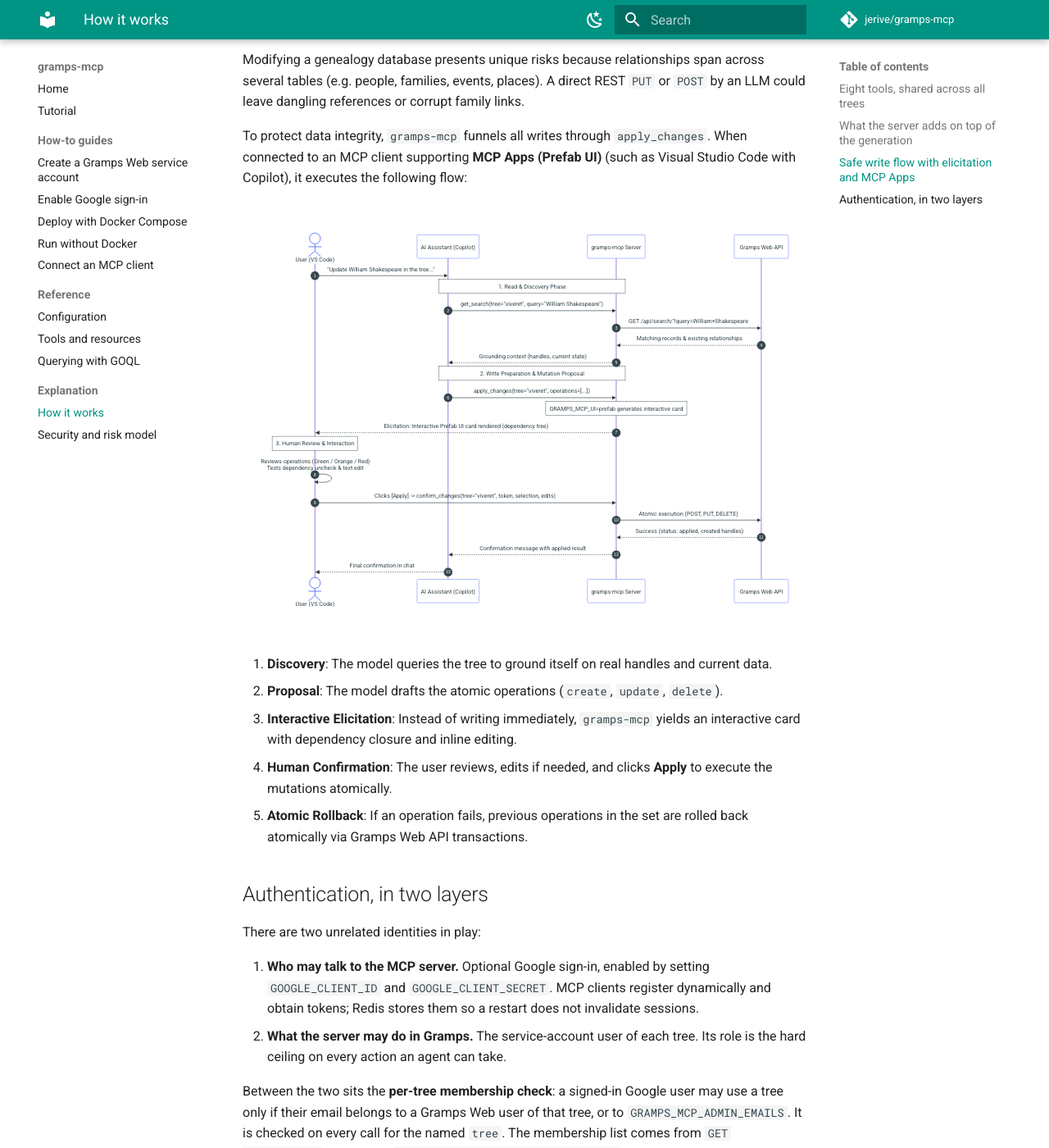
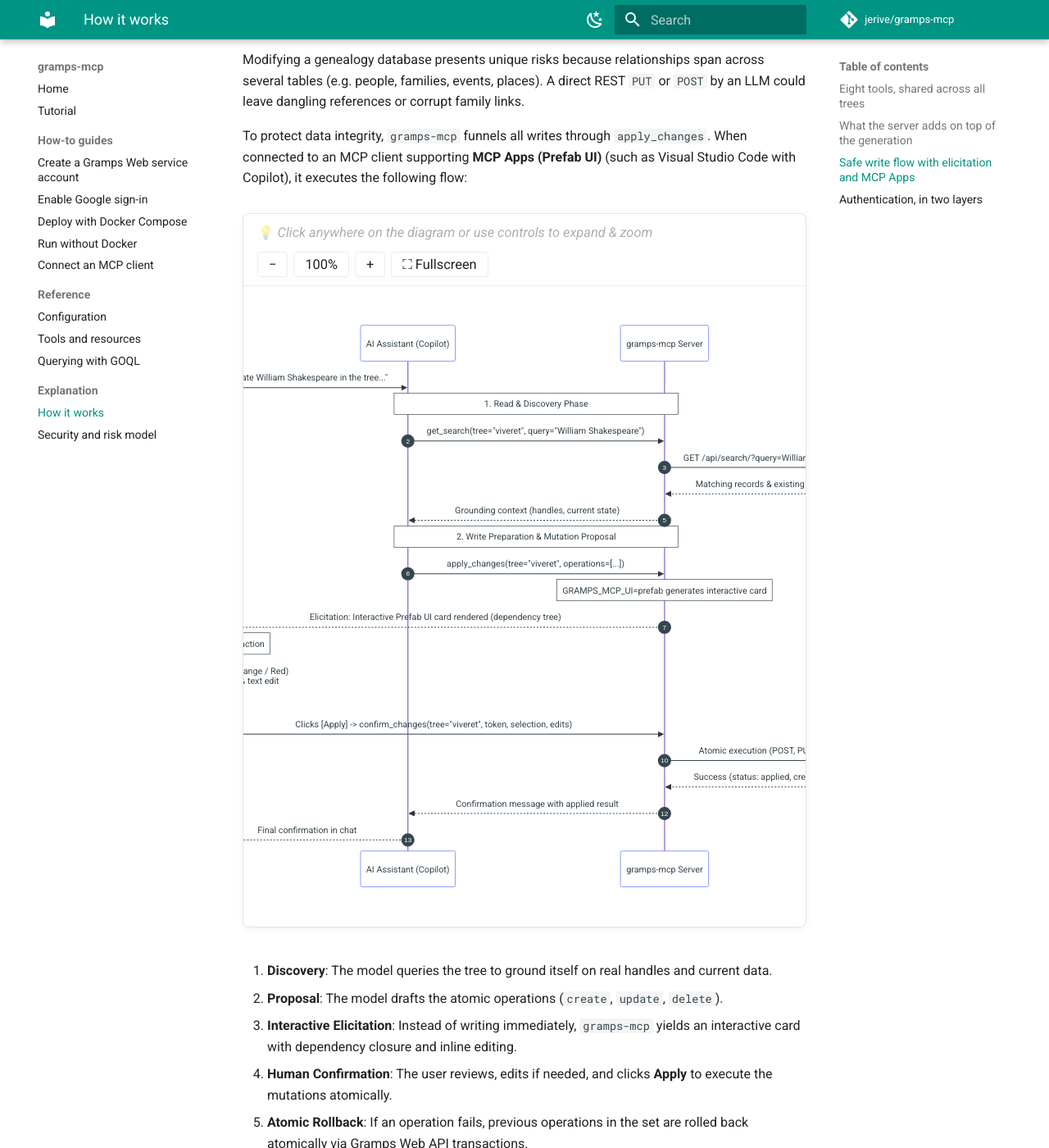
Before and after one commit to jerive/gramps-mcp, an MkDocs documentation site: the page built from docs/explanation/how-it-works.md, in a window 1280 px wide and 1400 px high, scrolled down 1205 px. Shown: the whole window at 82% size. Built offline with MkDocs 1.6.1 and Material for MkDocs 9.7.7, drawn with Linux system fonts in a browser that asks for light colours; comment, search, counter and statistics services are not loaded; some of the changed lines change nothing that is shown.

Commit message:
docs: add interactive pan/zoom viewer and fullscreen modal for sequence diagram

````diff
--- a/docs/explanation/how-it-works.md
+++ b/docs/explanation/how-it-works.md
@@ -32,24 +32,137 @@
 To protect data integrity, `gramps-mcp` funnels all writes through `apply_changes`. When connected to an MCP client supporting **MCP Apps (Prefab UI)** (such as Visual Studio Code with Copilot), it executes the following flow:
 
 <style>
-.mermaid svg {
-  max-width: 100% !important;
-  width: 100% !important;
-  height: auto !important;
-  font-size: 16px !important;
+.sequence-diagram-viewer {
+  position: relative;
+  margin: 1.5rem 0 2rem;
+  border: 1px solid var(--md-default-fg-color--lightest, #cbd5e1);
+  border-radius: 8px;
+  background: var(--md-code-bg-color, #f8fafc);
+  overflow: hidden;
+  box-shadow: 0 2px 8px rgba(0, 0, 0, 0.05);
 }
-.mermaid .actor {
-  font-size: 15px !important;
+
+.diagram-toolbar {
+  display: flex;
+  align-items: center;
+  justify-content: space-between;
+  flex-wrap: wrap;
+  gap: 0.5rem;
+  padding: 0.5rem 0.85rem;
+  background: var(--md-default-bg-color, #ffffff);
+  border-bottom: 1px solid var(--md-default-fg-color--lightest, #e2e8f0);
+  font-size: 0.85rem;
 }
-.mermaid .messageText {
-  font-size: 14px !important;
+
+.diagram-hint {
+  color: var(--md-default-fg-color--lighter, #64748b);
+  user-select: none;
+  font-size: 0.82rem;
 }
-.mermaid .noteText {
-  font-size: 13px !important;
+
+.diagram-actions {
+  display: flex;
+  gap: 0.35rem;
+  align-items: center;
+}
+
+.diagram-btn {
+  background: var(--md-default-bg-color, #ffffff);
+  border: 1px solid var(--md-default-fg-color--lightest, #cbd5e1);
+  border-radius: 4px;
+  color: var(--md-default-fg-color, #334155);
+  cursor: pointer;
+  padding: 0.25rem 0.65rem;
+  font-size: 0.82rem;
+  font-weight: 500;
+  display: inline-flex;
+  align-items: center;
+  justify-content: center;
+  transition: all 0.15s ease;
+}
+.diagram-btn:hover {
+  background: var(--md-accent-fg-color, #0d9488);
+  color: #ffffff;
+  border-color: var(--md-accent-fg-color, #0d9488);
+}
+
+.diagram-viewport {
+  overflow: auto;
+  padding: 1.25rem;
+  cursor: zoom-in;
+  background: var(--md-default-bg-color, #ffffff);
+  min-height: 480px;
+}
+
+.diagram-content {
+  display: flex;
+  justify-content: center;
+  transform-origin: top center;
+  transition: transform 0.15s ease-out;
+}
+
+.diagram-content .mermaid {
+  min-width: 1050px !important;
+  display: flex !important;
+  justify-content: center !important;
+}
+
+/* Fullscreen mode */
+.sequence-diagram-viewer.is-fullscreen {
+  position: fixed !important;
+  inset: 0 !important;
+  z-index: 99999 !important;
+  margin: 0 !important;
+  border-radius: 0 !important;
+  border: none !important;
+  display: flex !important;
+  flex-direction: column !important;
+  background: var(--md-default-bg-color, #ffffff) !important;
+  box-shadow: none !important;
+}
+
+.sequence-diagram-viewer.is-fullscreen .diagram-toolbar {
+  padding: 0.75rem 1.25rem;
+  box-shadow: 0 1px 4px rgba(0, 0, 0, 0.08);
+  z-index: 2;
+}
+
+.sequence-diagram-viewer.is-fullscreen .diagram-viewport {
+  flex: 1;
+  padding: 2rem;
+  display: flex;
+  align-items: center;
+  justify-content: center;
+  cursor: default;
+}
+
+.sequence-diagram-viewer.is-fullscreen .diagram-content {
+  transform-origin: center center;
+}
+
+.sequence-diagram-viewer.is-fullscreen .fullscreen-open-label {
+  display: none;
+}
+.sequence-diagram-viewer.is-fullscreen .fullscreen-close-label {
+  display: inline !important;
 }
 </style>
 
-<div style="font-size: 1.1rem; overflow-x: auto; margin: 1.5rem 0;">
+<div class="sequence-diagram-viewer" id="sequence-diagram-box">
+  <div class="diagram-toolbar">
+    <span class="diagram-hint">💡 <em>Click anywhere on the diagram or use controls to expand & zoom</em></span>
+    <div class="diagram-actions">
+      <button type="button" class="diagram-btn zoom-out-btn" title="Zoom out" aria-label="Zoom out">−</button>
+      <button type="button" class="diagram-btn zoom-reset-btn" title="Reset zoom" aria-label="Reset zoom">100%</button>
+      <button type="button" class="diagram-btn zoom-in-btn" title="Zoom in" aria-label="Zoom in">+</button>
+      <button type="button" class="diagram-btn fullscreen-toggle-btn" title="Toggle fullscreen view" aria-label="Toggle fullscreen view">
+        <span class="fullscreen-open-label">⛶ Fullscreen</span>
+        <span class="fullscreen-close-label" style="display:none;">✕ Close</span>
+      </button>
+    </div>
+  </div>
+  <div class="diagram-viewport">
+    <div class="diagram-content">
 
 ```mermaid
 sequenceDiagram
@@ -80,7 +193,88 @@
     Copilot-->>User: Final confirmation in chat
 ```
 
+    </div>
+  </div>
 </div>
+
+<script>
+document.addEventListener("DOMContentLoaded", function () {
+  const box = document.getElementById("sequence-diagram-box");
+  if (!box) return;
+
+  const content = box.querySelector(".diagram-content");
+  const viewport = box.querySelector(".diagram-viewport");
+  const zoomInBtn = box.querySelector(".zoom-in-btn");
+  const zoomOutBtn = box.querySelector(".zoom-out-btn");
+  const zoomResetBtn = box.querySelector(".zoom-reset-btn");
+  const fullscreenBtn = box.querySelector(".fullscreen-toggle-btn");
+
+  let scale = 1.0;
+  const minScale = 0.6;
+  const maxScale = 2.5;
+  const step = 0.2;
+
+  function updateScale(newScale) {
+    scale = Math.min(maxScale, Math.max(minScale, Math.round(newScale * 10) / 10));
+    content.style.transform = `scale(${scale})`;
+    zoomResetBtn.textContent = `${Math.round(scale * 100)}%`;
+  }
+
+  zoomInBtn.addEventListener("click", function (e) {
+    e.stopPropagation();
+    updateScale(scale + step);
+  });
+
+  zoomOutBtn.addEventListener("click", function (e) {
+    e.stopPropagation();
+    updateScale(scale - step);
+  });
+
+  zoomResetBtn.addEventListener("click", function (e) {
+    e.stopPropagation();
+    updateScale(1.0);
+  });
+
+  function toggleFullscreen() {
+    const isFull = box.classList.toggle("is-fullscreen");
+    if (isFull) {
+      document.body.style.overflow = "hidden";
+      if (scale < 1.1) updateScale(1.2);
+    } else {
+      document.body.style.overflow = "";
+      updateScale(1.0);
+    }
+  }
+
+  fullscreenBtn.addEventListener("click", function (e) {
+    e.stopPropagation();
+    toggleFullscreen();
+  });
+
+  viewport.addEventListener("click", function (e) {
+    if (!box.classList.contains("is-fullscreen") && !e.target.closest("button")) {
+      toggleFullscreen();
+    }
+  });
+
+  document.addEventListener("keydown", function (e) {
+    if (e.key === "Escape" && box.classList.contains("is-fullscreen")) {
+      toggleFullscreen();
+    }
+  });
+
+  viewport.addEventListener("wheel", function (e) {
+    if (box.classList.contains("is-fullscreen") || e.ctrlKey) {
+      e.preventDefault();
+      if (e.deltaY < 0) {
+        updateScale(scale + 0.1);
+      } else {
+        updateScale(scale - 0.1);
+      }
+    }
+  }, { passive: false });
+});
+</script>
 
 1. **Discovery**: The model queries the tree to ground itself on real handles and current data.
 2. **Proposal**: The model drafts the atomic operations (`create`, `update`, `delete`).
````
